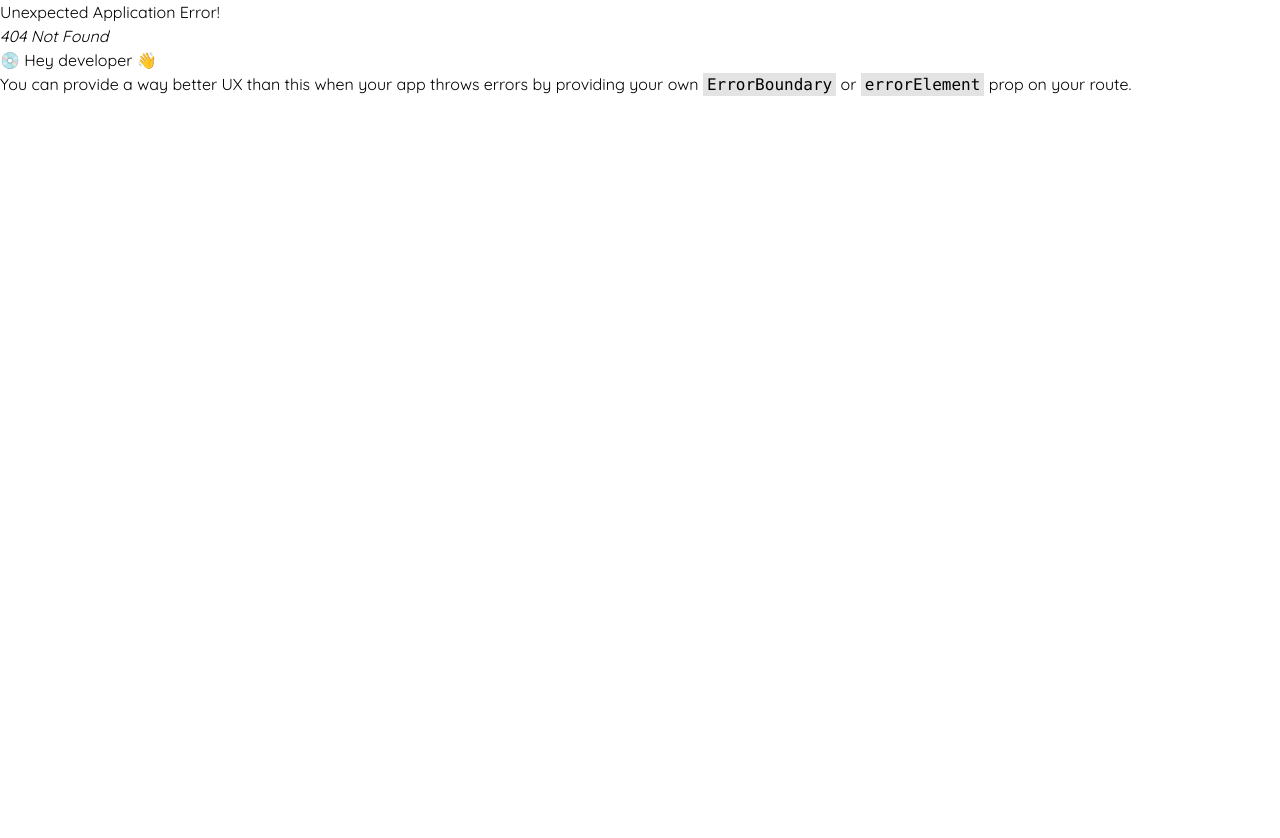
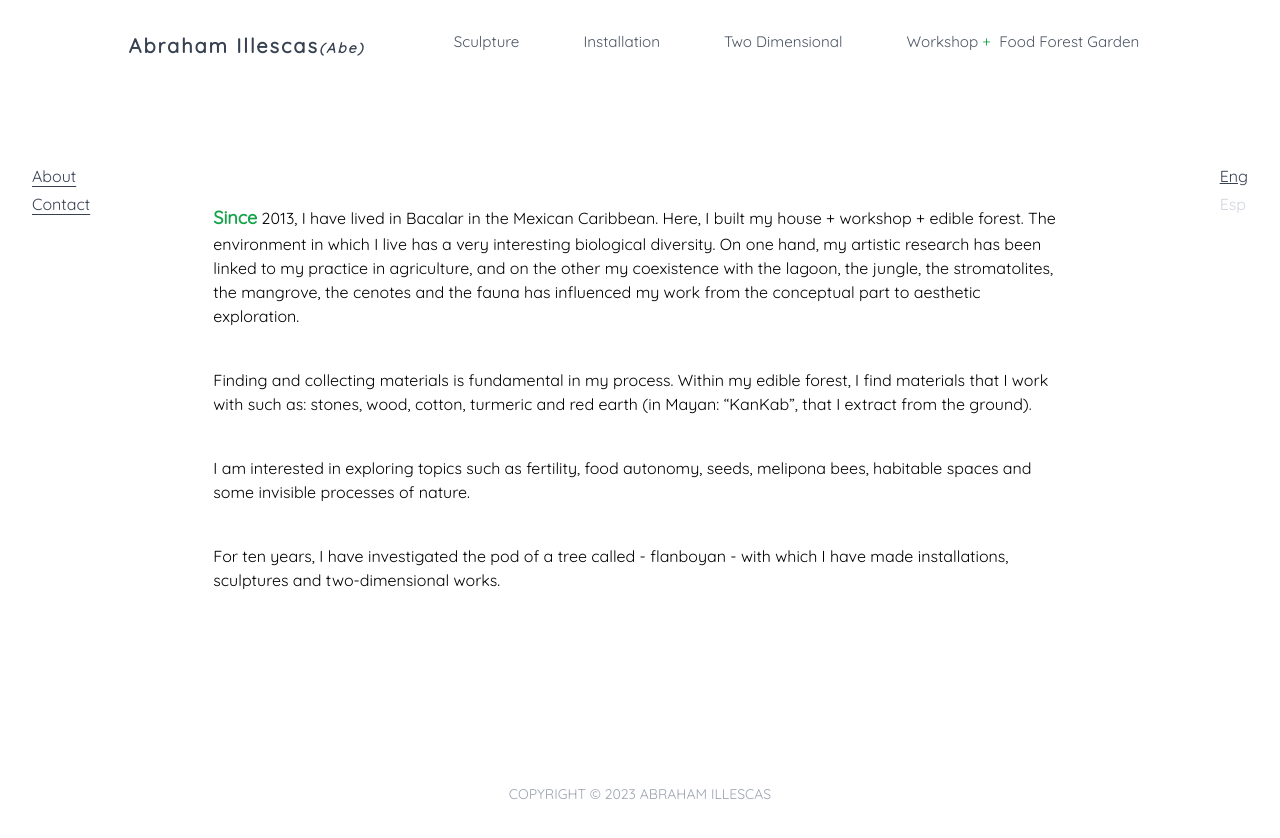
Before and after one commit to r-n-wata/abeSite, a React (Create React App) app: page /about in a window 1280 px wide. Before the commit this address had no page. Shown: the top 838 px of the page. Before the commit the page ends 800 px from the top, so only its background shows below. Built offline with nearby package versions, Linux system fonts and the light colour scheme.

Commit message:
add new about page

```diff
--- a/src/Route.tsx
+++ b/src/Route.tsx
@@ -1,8 +1,13 @@
 import { createBrowserRouter, RouterProvider } from 'react-router-dom';
 import Home from './components/organisms/Home';
 import Start from './components/organisms/Start';
+import About from './components/organisms/About';
 
 const router = createBrowserRouter([
+  {
+    path: '/about',
+    element: <About />,
+  },
   {
     path: '/home',
     element: <Home />,
--- /dev/null
+++ b/src/components/atoms/RightNav.tsx
@@ -0,0 +1,26 @@
+import { useTranslation } from 'react-i18next';
+import { LanguageContext } from '../../context/LanguageContext';
+import { rightNavs } from '../../utils/rightNavs';
+import { useContext } from 'react';
+import SideNav from '../molecules/SideNav';
+
+function RightNav({ styles }: { styles: string }) {
+  const { i18n } = useTranslation();
+  const { language, changeLanguage } = useContext(LanguageContext);
+
+  const handleLanguageChange = (lng: string) => {
+    i18n.changeLanguage(lng);
+    changeLanguage(lng);
+  };
+
+  return (
+    <SideNav
+      navs={rightNavs}
+      styles={styles}
+      language={language}
+      handleClick={() => handleLanguageChange(language === 'en' ? 'es' : 'en')}
+    />
+  );
+}
+
+export default RightNav;
--- a/src/components/atoms/SideNavLinks.tsx
+++ b/src/components/atoms/SideNavLinks.tsx
@@ -7,12 +7,12 @@ function SideNavLinks() {
       {
         id: 1,
         name: t('about'),
-        // subNav: [],
+        link: '/about',
       },
       {
         id: 2,
         name: t('contact'),
-        // subNav: [],
+        link: '/contact',
       },
     ],
   };
--- a/src/components/molecules/Header/Header.tsx
+++ b/src/components/molecules/Header/Header.tsx
@@ -1,8 +1,6 @@
-import React, { useState, useContext } from 'react';
+import React, { useState } from 'react';
 import { Link } from 'react-router-dom';
-import { useTranslation } from 'react-i18next';
-import { LanguageContext } from '../../../context/LanguageContext';
-import { rightNavs } from '../../../utils/rightNavs';
+import RightNav from '../../atoms/RightNav';
 import Title from '../../atoms/Title';
 import NavLinks from '../../atoms/NavLinks';
 import './Header.css';
@@ -16,14 +14,6 @@ function Header() {
   const [showMenu, setShowMenu] = useState<boolean>(false);
   const { navs: leftNavs } = SideNavLinks();
 
-  const { i18n } = useTranslation();
-  const { language, changeLanguage } = useContext(LanguageContext);
-
-  const handleLanguageChange = (lng: string) => {
-    i18n.changeLanguage(lng);
-    changeLanguage(lng);
-  };
-
   const toggleMenu = () => {
     setShowMenu(!showMenu);
   };
@@ -35,10 +25,10 @@ function Header() {
         <Title addClass="mobile:text-[0.7rem] " />
       </Link>
 
-      <nav className={` z-20 text-sm relative `}>
+      <nav className={` z-20 text-sm relative  `}>
         <Hamburger showMenu={showMenu} toggleMenu={toggleMenu} />
         <ul
-          className={`flex list-none justify-end items-start flex-1 mobile:fixed  mobile:flex-col  mobile:-top-2 mobile:-right-0 mobile:bg-gray-50 mobile:h-screen mobile:justify-start mobile:items-start  mobile:pt-10  transition-right duration-500 ease-out  z-10  whitespace-pre-wrap  mobile:max-w-[160px] ${
+          className={`flex list-none justify-end items-start flex-1 mobile:fixed  mobile:flex-col  mobile:-top-2 mobile:-right-0 mobile:bg-gray-50 mobile:h-screen mobile:justify-start mobile:items-start  mobile:pt-10  transition-right duration-500 ease-out  z-10  whitespace-pre-wrap  mobile:max-w-[160px] mobile:w-full mobile:h-screen${
             !showMenu && ' mobile:right-[-14rem] '
           }`}
         >
@@ -78,15 +68,7 @@ function Header() {
             </SideNav>
           </div>
           <div className="relative h-full w-full hidden mobile:block mobile:text-[0.6rem]">
-            <SideNav
-              navs={rightNavs}
-              styles=" mobile:flex absolute bottom-24  pl-4"
-              liStyles="w-[100%] "
-              language={language}
-              handleClick={() =>
-                handleLanguageChange(language === 'en' ? 'es' : 'en')
-              }
-            />
+            <RightNav styles="mobile:flex absolute bottom-24  pl-4" />
           </div>
         </ul>
       </nav>
--- a/src/components/molecules/SideNav.tsx
+++ b/src/components/molecules/SideNav.tsx
@@ -1,7 +1,10 @@
-interface SideNavLinks {
+import { Link } from 'react-router-dom';
+
+interface SideNavLinksTypes {
   id: number;
   name: string;
   language?: string;
+  link: string;
 }
 
 function SideNav({
@@ -12,7 +15,7 @@ function SideNav({
   liStyles,
   children = null,
 }: {
-  navs: SideNavLinks[];
+  navs: SideNavLinksTypes[];
   styles?: string;
   handleClick?: () => void;
   language?: string;
@@ -23,6 +26,7 @@ function SideNav({
     <div className={`text-gray-700 hover:cursor-pointer ${styles} `}>
       <ul className="w-full">
         {navs.map((navLink, i) => (
+          <Link to={navLink.link}>
             <li
               key={navLink.id || i}
               onClick={handleClick}
@@ -36,7 +40,8 @@ function SideNav({
             >
               {navLink.name}
               {children}
-          </li>
+            </li>{' '}
+          </Link>
         ))}
       </ul>
     </div>
--- /dev/null
+++ b/src/components/organisms/About.tsx
@@ -0,0 +1,46 @@
+import { useTranslation } from 'react-i18next';
+import Header from '../molecules/Header/Header';
+import SideNav from '../molecules/SideNav';
+import RightNav from '../atoms/RightNav';
+import Footer from '../molecules/Footer';
+import SideNavLinks from '../atoms/SideNavLinks';
+
+function About() {
+  const { t } = useTranslation();
+  const { navs: leftNavs } = SideNavLinks();
+  const p1 = t('aboutParagraphOne').split(' ');
+  return (
+    <section>
+      <Header />
+      <main>
+        <main className="mb-20 relative">
+          <SideNav
+            navs={leftNavs}
+            styles="left-8 text-gray-500 fixed top-[20%] mobile:hidden "
+            liStyles="underline underline-offset-4	"
+          />
+          {/* <LanguageToggleButton styles="mobile:hidden" /> */}
+
+          <div className="flex flex-col justify-center items-center mt-36 pb-28 mobile:text-[0.86rem] mobile:mt-10 mobile:pb-12">
+            <div className="w-8/12 mobile:w-3/4">
+              <p className="">
+                <span className="text-green-600 text-lg font-bold mobile:text-[0.9rem]">
+                  {p1[0]}
+                </span>{' '}
+                <span className="">{p1.slice(1).join(' ')}</span>
+              </p>
+              <p className="mt-10 ">{t('aboutParagraphTwo')}</p>
+              <p className="mt-10 ">{t('aboutParagraphThree')}</p>
+              <p className="mt-10 ">{t('aboutParagraphFour')}</p>
+            </div>
+          </div>
+
+          <RightNav styles="right-8 fixed top-[20%] mobile:hidden " />
+        </main>
+        <Footer addClass="mt-20" />
+      </main>
+    </section>
+  );
+}
+
+export default About;
--- a/src/components/organisms/Home.tsx
+++ b/src/components/organisms/Home.tsx
@@ -1,26 +1,16 @@
-import { useEffect, useState, useContext } from 'react';
+import { useEffect, useState } from 'react';
 import { homeGalleryCol } from '../../utils/homeGallery';
-import { useTranslation } from 'react-i18next';
-import { LanguageContext } from '../../context/LanguageContext';
-import { rightNavs } from '../../utils/rightNavs';
 import Header from '../molecules/Header/Header';
 import Gallery from '../molecules/Gallery';
 import Footer from '../molecules/Footer';
 import Spinner from '../atoms/Spinner';
 import SideNav from '../molecules/SideNav';
 import SideNavLinks from '../atoms/SideNavLinks';
+import RightNav from '../atoms/RightNav';
 
 function Home() {
   const [showSpinner, setShowSpinner] = useState<boolean>(true);
   const { navs: leftNavs } = SideNavLinks();
-
-  const { i18n } = useTranslation();
-  const { language, changeLanguage } = useContext(LanguageContext);
-
-  const handleLanguageChange = (lng: string) => {
-    i18n.changeLanguage(lng);
-    changeLanguage(lng);
-  };
 
   useEffect(() => {
     // Simulate an async operation (e.g., loading data) with a delay
@@ -48,15 +38,10 @@ function Home() {
               liStyles="underline underline-offset-4	"
             />
             {/* <LanguageToggleButton styles="mobile:hidden" /> */}
+
             <Gallery images={homeGalleryCol} />
-            <SideNav
-              navs={rightNavs}
-              styles="right-8 fixed top-[20%] mobile:hidden "
-              language={language}
-              handleClick={() =>
-                handleLanguageChange(language === 'en' ? 'es' : 'en')
-              }
-            />
+
+            <RightNav styles="right-8 fixed top-[20%] mobile:hidden " />
           </main>
           <Footer addClass="mt-20" />
         </div>
--- a/src/i18n.tsx
+++ b/src/i18n.tsx
@@ -11,6 +11,14 @@ i18n.use(initReactI18next).init({
         twoDimensional: 'Two Dimensional',
         about: 'About',
         contact: 'Contact',
+        aboutParagraphOne:
+          'Since 2013, I have lived in Bacalar in the Mexican Caribbean. Here, I built my house + workshop + edible forest. The environment in which I live has a very interesting biological diversity. On one hand, my artistic research has been linked to my practice in agriculture, and on the other my coexistence with the lagoon, the jungle, the stromatolites, the mangrove, the cenotes and the fauna has influenced my work from the conceptual part to aesthetic exploration.',
+        aboutParagraphTwo:
+          'Finding and collecting materials is fundamental in my process. Within my edible forest, I find materials that I work with such as: stones, wood, cotton, turmeric and red earth (in Mayan: “KanKab”, that I extract from the ground).',
+        aboutParagraphThree:
+          'I am interested in exploring topics such as fertility, food autonomy, seeds, melipona bees, habitable spaces and some invisible processes of nature.',
+        aboutParagraphFour:
+          'For ten years, I have investigated the pod of a tree called -  flanboyan - with which I have made installations, sculptures and two-dimensional works.',
       },
     },
     es: {
@@ -21,6 +29,14 @@ i18n.use(initReactI18next).init({
         twoDimensional: 'Bidimensional',
         about: 'About',
         contact: 'Contacto',
+        aboutParagraphOne:
+          'Desde el 2013 radico en Bacalar en el caribe mexicano. Aquí construí mi casa + taller + bosque comestible. El entorno en el que vivo tiene una diversidad biológica muy interesante. Por un lado, mi investigación artística se ha vinculado con mi práctica en la agricultura, por otro lado, mi convivencia con la laguna, la selva, los estromatolitos, el manglar, los cenotes y la fauna ha influenciado mi obra desde la parte conceptual a la exploración estética.',
+        aboutParagraphTwo:
+          'El hallazgo y recolección de los materiales es fundamental en mi proceso. Dentro de mi bosque comestible encuentro materiales con los que trabajo tales como piedras, maderas, algodón, cúrcuma y tierra roja (en Maya llamada “KanKab” que extraigo del suelo).',
+        aboutParagraphThree:
+          'Me interesa explorar temas como: la fecundidad, la autonomía alimentaria, las semillas, las abejas meliponas, espacios habitables y algunos procesos invisibles de la naturaleza.',
+        aboutParagraphFour:
+          'Desde hace diez años he investigado la vaina de un árbol llamado flanboyan con la cual he realizado instalaciones, esculturas y obras bidimensionales.',
       },
     },
   },
--- a/src/utils/rightNavs.tsx
+++ b/src/utils/rightNavs.tsx
@@ -1,4 +1,4 @@
 export const rightNavs = [
-  { name: 'Eng', id: 1, language: 'en' },
-  { name: 'Esp', id: 1, language: 'es' },
+  { name: 'Eng', id: 1, language: 'en', link: '' },
+  { name: 'Esp', id: 1, language: 'es', link: '' },
 ];
```
Lines whose indentation alone changed are shown as unchanged.
